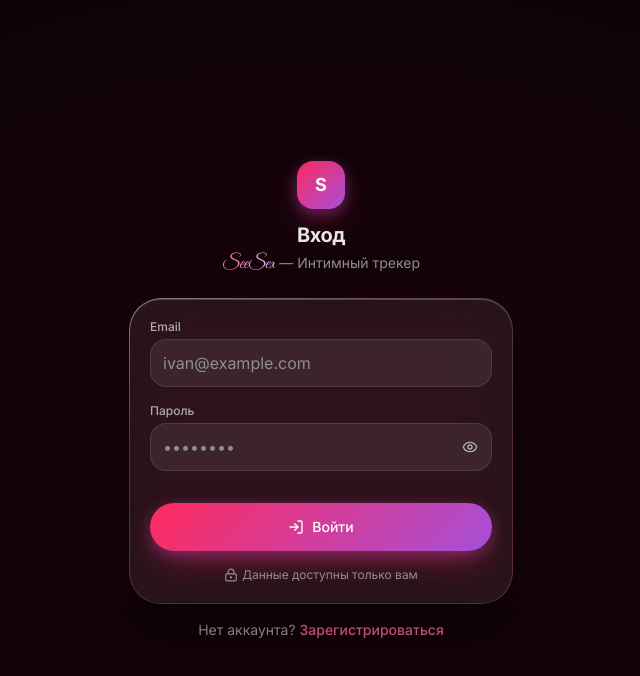
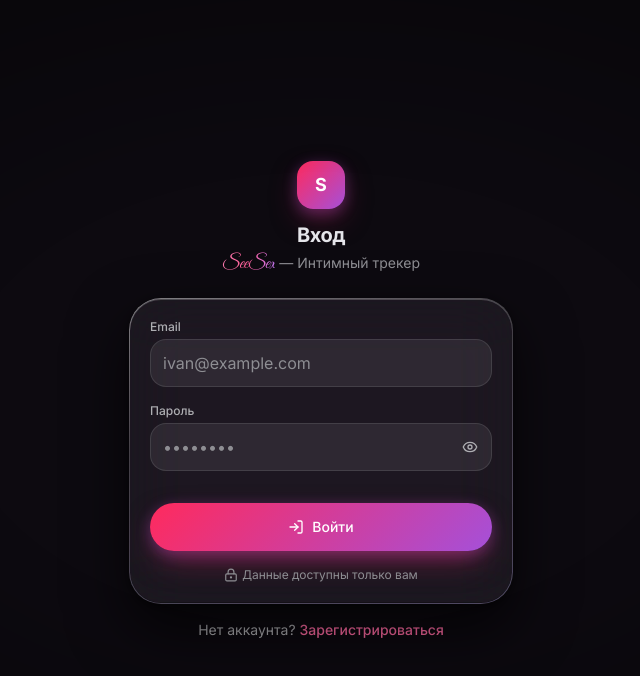
Before and after one commit to RodjerYan/seesex, a React (Vite) app in the folder apps/web/: page /login in a window 1280 px wide. Shown: the top 676 px of the page, without its empty margins (319-959 px from the left). Built offline with nearby package versions, Linux system fonts and the light colour scheme; no server answers; a web font is replaced by a local one.

Commit message:
palette rev2: neutral graphite base, neutral glass/panels, vivid logo, lock chip redesign

```diff
--- a/apps/web/index.html
+++ b/apps/web/index.html
@@ -10,7 +10,7 @@
     <meta name="mobile-web-app-capable" content="yes" />
     <meta name="apple-mobile-web-app-status-bar-style" content="black-translucent" />
     <meta name="apple-mobile-web-app-title" content="SeeSex" />
-    <meta name="theme-color" content="#140409" />
+    <meta name="theme-color" content="#0D0A10" />
     <meta name="description" content="Конфиденциальный трекер интимной жизни" />
     <link rel="apple-touch-icon" href="/icons/apple-touch-icon.png" />
     <title>SeeSex — Интимный трекер</title>
--- a/apps/web/src/index.css
+++ b/apps/web/src/index.css
@@ -92,21 +92,23 @@ body,
 
 /* ============================================================
    1. AMBIENT BACKGROUND — «КИНО»
-   Роли цвета (T-20261013-004):
-   - ФОН: тёплый бордо-чёрный #140409 (база, дышит бархатом)
-   - ДЕКОР: свечения приглушены (≤0.10) и тёплые — не спорят с UI
-   - ИНТЕРАКТИВ: чистый primary-розовый только на CTA/активных
+   Роли цвета (T-20261013-004, ревизия 2):
+   - ФОН: нейтральный глубокий графит #0D0A10 (лёгкий фиолетовый
+     подтон, без бордо/розовой заливки на всю страницу)
+   - ДЕКОР: свечения КООЛ-гаммы (индиго/лаванда), розовое — только
+     маленький точечный акцент; панели/стекло нейтральные
+   - ИНТЕРАКТИВ: розовый только на CTA/активных элементах
    ============================================================ */
 body {
   margin: 0;
-  background-color: #140409;
+  background-color: #0D0A10;
   background-image:
-    /* Rose glow — top center (декор, приглушён) */
-    radial-gradient(ellipse 70% 45% at 50% -15%, rgba(245, 41, 110, 0.10), transparent 60%),
-    /* Warm plum glow — top right */
-    radial-gradient(ellipse 55% 35% at 110% -10%, rgba(176, 66, 146, 0.07), transparent 60%),
-    /* Deep bordeaux glow — bottom left */
-    radial-gradient(ellipse 60% 40% at -10% 110%, rgba(150, 25, 70, 0.06), transparent 65%);
+    /* Cool violet glow — top center (декор) */
+    radial-gradient(ellipse 70% 45% at 50% -15%, rgba(130, 105, 255, 0.11), transparent 60%),
+    /* Rose accent — top right, маленький точечный (не заливает) */
+    radial-gradient(ellipse 45% 30% at 110% -10%, rgba(245, 41, 110, 0.07), transparent 60%),
+    /* Indigo glow — bottom left */
+    radial-gradient(ellipse 60% 40% at -10% 110%, rgba(70, 90, 220, 0.08), transparent 65%);
   color: #F2F2F7;
   font-family:
     'Inter Variable',
@@ -166,10 +168,10 @@ body {
     padding-top: var(--sat);
     padding-left: var(--sal);
     padding-right: var(--sar);
-    background: rgba(42, 12, 26, 0.72);
+    background: rgba(16, 14, 22, 0.78);
     backdrop-filter: blur(50px) saturate(200%);
     -webkit-backdrop-filter: blur(50px) saturate(200%);
-    border-bottom: 0.5px solid rgba(255, 107, 163, 0.12);
+    border-bottom: 0.5px solid rgba(255, 255, 255, 0.10);
   }
 
   /* Основной контент: отступ под fixed-header, над нижним таб-баром (mobile-first). */
@@ -185,10 +187,10 @@ body {
     padding-bottom: calc(var(--sab) + 0.25rem);
     padding-left: var(--sal);
     padding-right: var(--sar);
-    background: rgba(42, 12, 26, 0.72);
+    background: rgba(16, 14, 22, 0.78);
     backdrop-filter: blur(50px) saturate(200%);
     -webkit-backdrop-filter: blur(50px) saturate(200%);
-    border-top: 0.5px solid rgba(255, 107, 163, 0.12);
+    border-top: 0.5px solid rgba(255, 255, 255, 0.10);
     min-height: 3.5rem;
   }
 
@@ -198,32 +200,32 @@ body {
     padding-top: calc(var(--sat) + 3.5rem);
     padding-bottom: 1rem;
     padding-left: var(--sal);
-    background: rgba(42, 12, 26, 0.72);
+    background: rgba(16, 14, 22, 0.78);
     backdrop-filter: blur(50px) saturate(200%);
     -webkit-backdrop-filter: blur(50px) saturate(200%);
-    border-right: 0.5px solid rgba(255, 107, 163, 0.12);
+    border-right: 0.5px solid rgba(255, 255, 255, 0.10);
   }
 
   /* ============================================================
      2. LIQUID GLASS (iOS 27) — .glass и .glass-strong
      ============================================================ */
 
-  /* Base glass — cards, calendar, modals */
+  /* Base glass — cards, calendar, modals (нейтральное стекло:
+     без розового подтона — розовый только на интерактиве) */
   .glass {
     position: relative;
-    background: rgba(255, 244, 249, 0.07);
+    background: rgba(255, 255, 255, 0.06);
     backdrop-filter: blur(30px) saturate(180%);
     -webkit-backdrop-filter: blur(30px) saturate(180%);
     border-radius: 32px;
     /* Mirror highlight top + bottom */
     box-shadow:
-      0 24px 60px rgba(0, 0, 0, 0.55),
-      0 2px 8px rgba(0, 0, 0, 0.40),
-      0 0 44px rgba(245, 41, 110, 0.07),
+      0 24px 60px rgba(0, 0, 0, 0.65),
+      0 2px 8px rgba(0, 0, 0, 0.45),
       inset 0 1px 0 rgba(255, 255, 255, 0.22),
       inset 0 -0.5px 0 rgba(0, 0, 0, 0.50);
     /* Hairline border — base */
-    border: 1px solid rgba(255, 255, 255, 0.10);
+    border: 1px solid rgba(255, 255, 255, 0.13);
   }
 
   /* Gradient hairline border via ::after (mask-composite trick) */
@@ -238,7 +240,7 @@ body {
     background: linear-gradient(160deg,
       rgba(255, 255, 255, 0.38) 0%,
       rgba(255, 255, 255, 0.06) 35%,
-      rgba(245, 41, 110, 0.22) 100%
+      rgba(170, 150, 255, 0.20) 100%
     );
     -webkit-mask:
       linear-gradient(#000 0 0) content-box,
@@ -250,17 +252,16 @@ body {
   /* Strong glass — header, tabbar, sidebar */
   .glass-strong {
     position: relative;
-    background: rgba(42, 12, 26, 0.72);
+    background: rgba(16, 14, 22, 0.78);
     backdrop-filter: blur(50px) saturate(200%);
     -webkit-backdrop-filter: blur(50px) saturate(200%);
     border-radius: 32px;
     box-shadow:
-      0 24px 60px rgba(0, 0, 0, 0.55),
-      0 2px 8px rgba(0, 0, 0, 0.40),
-      0 0 44px rgba(245, 41, 110, 0.07),
+      0 24px 60px rgba(0, 0, 0, 0.65),
+      0 2px 8px rgba(0, 0, 0, 0.45),
       inset 0 1px 0 rgba(255, 255, 255, 0.22),
       inset 0 -0.5px 0 rgba(0, 0, 0, 0.50);
-    border: 1px solid rgba(255, 255, 255, 0.10);
+    border: 1px solid rgba(255, 255, 255, 0.12);
   }
 
   .glass-strong::after {
@@ -274,7 +275,7 @@ body {
     background: linear-gradient(160deg,
       rgba(255, 255, 255, 0.38) 0%,
       rgba(255, 255, 255, 0.06) 35%,
-      rgba(245, 41, 110, 0.22) 100%
+      rgba(170, 150, 255, 0.20) 100%
     );
     -webkit-mask:
       linear-gradient(#000 0 0) content-box,
@@ -361,9 +362,11 @@ body {
     filter: drop-shadow(0 0 6px rgba(245, 41, 110, 0.55));
   }
 
-  /* Brand gradient text — SeeSex in header */
+  /* Brand gradient text — SeeSex in header.
+     Ревизия T-20261013-004: обе половины насыщены — никакой бледной
+     «затухающей» правой части (vivid stops: rose -> violet). */
   .brand-gradient {
-    background: linear-gradient(90deg, #FF6BA3 0%, #E0B8FF 100%);
+    background: linear-gradient(100deg, #FF7EB3 0%, #FF5E97 48%, #C77DFF 100%);
     -webkit-background-clip: text;
     background-clip: text;
     color: transparent;
@@ -373,7 +376,9 @@ body {
      drop-shadow glow: работает поверх background-clip:text — тень берёт
      альфу от нарисованных глифов-градиента, а не от прозрачного color. */
   .logo-script {
-    filter: drop-shadow(0 0 10px rgba(224, 184, 255, 0.45));
+    /* Крисп вместо «дымки»: тонкий тёплый ореол + контактная тень
+       (раньше 10px-lavender glow размывал половину надписи). */
+    filter: drop-shadow(0 1px 2px rgba(0, 0, 0, 0.55)) drop-shadow(0 0 8px rgba(255, 94, 151, 0.35));
   }
 
   /* Page transition animation */
--- a/apps/web/tailwind.config.js
+++ b/apps/web/tailwind.config.js
@@ -14,7 +14,7 @@ export default {
           500: '#F5296E',
           600: '#D0134F',
         },
-        surface: '#140409', // warm bordeaux base — синхронен с body (T-20261013-004)
+        surface: '#0D0A10', // нейтральный графит — синхронен с body (T-20261013-004)
         // iOS neutral grays (slate override)
         slate: {
           50: '#F2F2F7',
--- a/apps/web/vite.config.ts
+++ b/apps/web/vite.config.ts
@@ -18,8 +18,8 @@ export default defineConfig({
         description: 'Личный дневник событий, статистика и календарь',
         start_url: '/',
         display: 'standalone',
-        background_color: '#140409',
-        theme_color: '#140409',
+        background_color: '#0D0A10',
+        theme_color: '#0D0A10',
         orientation: 'portrait',
         lang: 'ru-RU',
         categories: ['health', 'lifestyle'],
```
Also changed, not shown: apps/web/src/app/Layout.tsx (+8 -4 lines).
